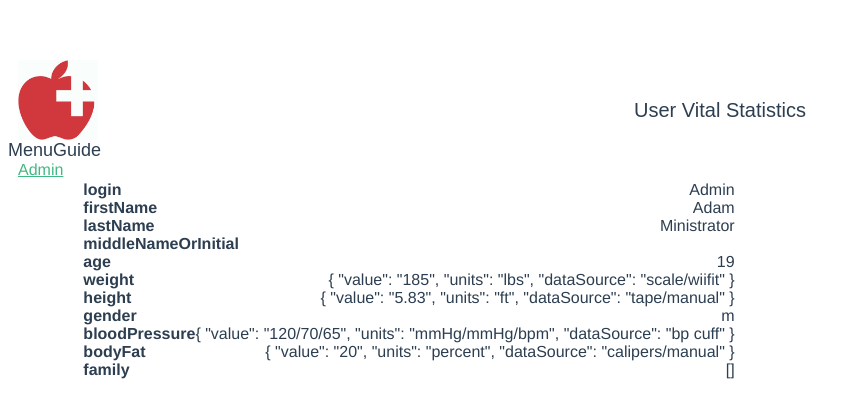
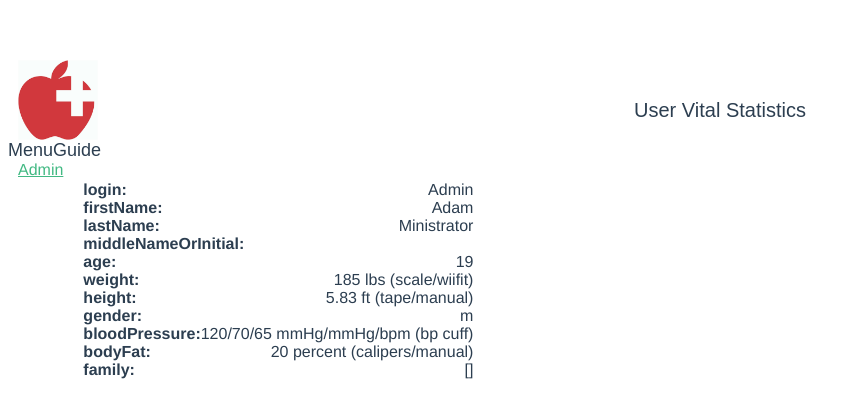
Before and after one commit to jeremysquires/signal, a Vue app in the folder src/menuguide/: page /users in a window 1280 px wide. Shown: the top 418 px of the page, without its empty margins (0-860 px from the left). Built offline with nearby package versions, Linux system fonts and the light colour scheme; no server answers; a web font is replaced by a local one.

Commit message:
style the vital stats

```diff
--- a/src/menuguide/src/components/User.vue
+++ b/src/menuguide/src/components/User.vue
@@ -10,7 +10,8 @@
         <div class="vitalstats">
           <div class="characteristic" v-for="(value, key) in chooseUser" :key="key">
             <!-- TODO: add components for value objects like weight, height, etc. -->
-            <span class="key">{{ key }}</span><span class="value">{{ value }}</span>
+            <span class="key">{{ key }}:</span>
+            <span class="value">{{ outputCharacteristic(value) }}</span>
           </div>
         </div>
       </div>
@@ -32,6 +33,13 @@ export default {
     ...mapActions([
       'setUsers',
     ]),
+    outputCharacteristic(value) {
+      if (value.value) {
+        return `${value.value} ${value.units} (${value.dataSource})`;
+      } else {
+        return value;
+      }
+    },
   },
   computed: {
     ...mapState([
```
